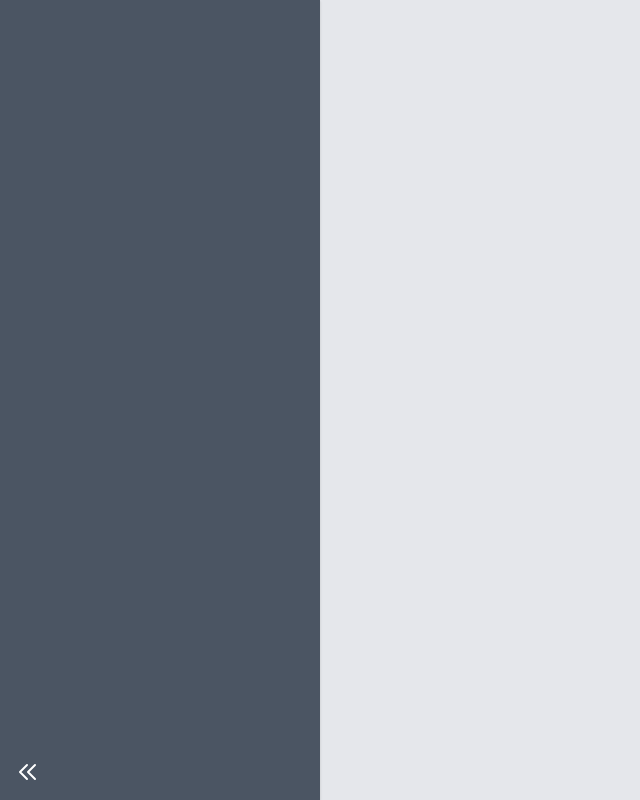
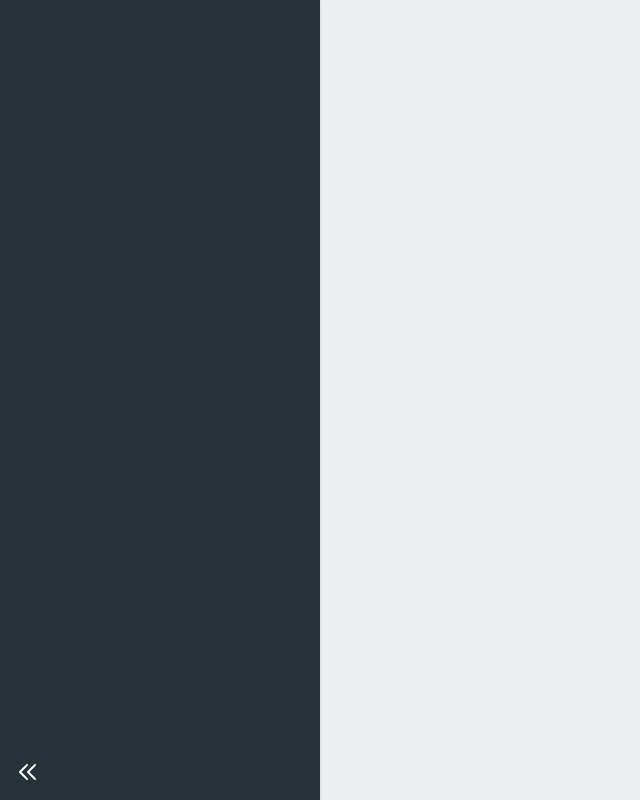
Before and after one commit to kavoos/dashboard, a React app: page / in a window 1280 px wide. Shown: the whole page, without its empty margins (0-640 px from the left). Built offline with nearby package versions, Linux system fonts and the light colour scheme.

Commit message:
Add custom color to tailwind

```diff
--- a/src/components/app/app.tsx
+++ b/src/components/app/app.tsx
@@ -2,7 +2,7 @@ import React, { FC } from 'react'
 import { Sidebar } from '../sidebar/sidebar'
 
 export const App: FC = (): React.ReactElement => (
-  <div className="w-screen h-screen bg-gray-200">
+  <div className="w-screen h-screen bg-blue-gray-50">
     <Sidebar />
   </div>
 )
--- a/src/components/sidebar/sidebar.tsx
+++ b/src/components/sidebar/sidebar.tsx
@@ -5,7 +5,7 @@ export const Sidebar: FC = () => {
 
   return (
     <div
-      className={`relative transition-all duration-500 ease-in-out shadow h-screen bg-gray-600 ${isOpen ? 'w-80' : 'w-16 '}`}
+      className={`relative transition-all duration-500 ease-in-out shadow h-screen bg-blue-gray-900 ${isOpen ? 'w-80' : 'w-16 '}`}
     >
       <button
         className={`w-6 absolute bottom-4 left-4 fill-current text-white focus:outline-none`}
--- a/tailwind.config.js
+++ b/tailwind.config.js
@@ -5,7 +5,22 @@ module.exports = {
   ],
   darkMode: false, // or 'media' or 'class'
   theme: {
-    extend: {}
+    extend: {
+      colors: {
+        'blue-gray': {
+          '50': '#ECEFF1',
+          '100': '#CFD8DC',
+          '200': '#B0BEC5',
+          '300': '#90A4AE',
+          '400': '#78909C',
+          '500': '#607D8B',
+          '600': '#546E7A',
+          '700': '#455A64',
+          '800': '#37474F',
+          '900': '#263238'
+        }
+      }
+    }
   },
   variants: {
     extend: {
```
